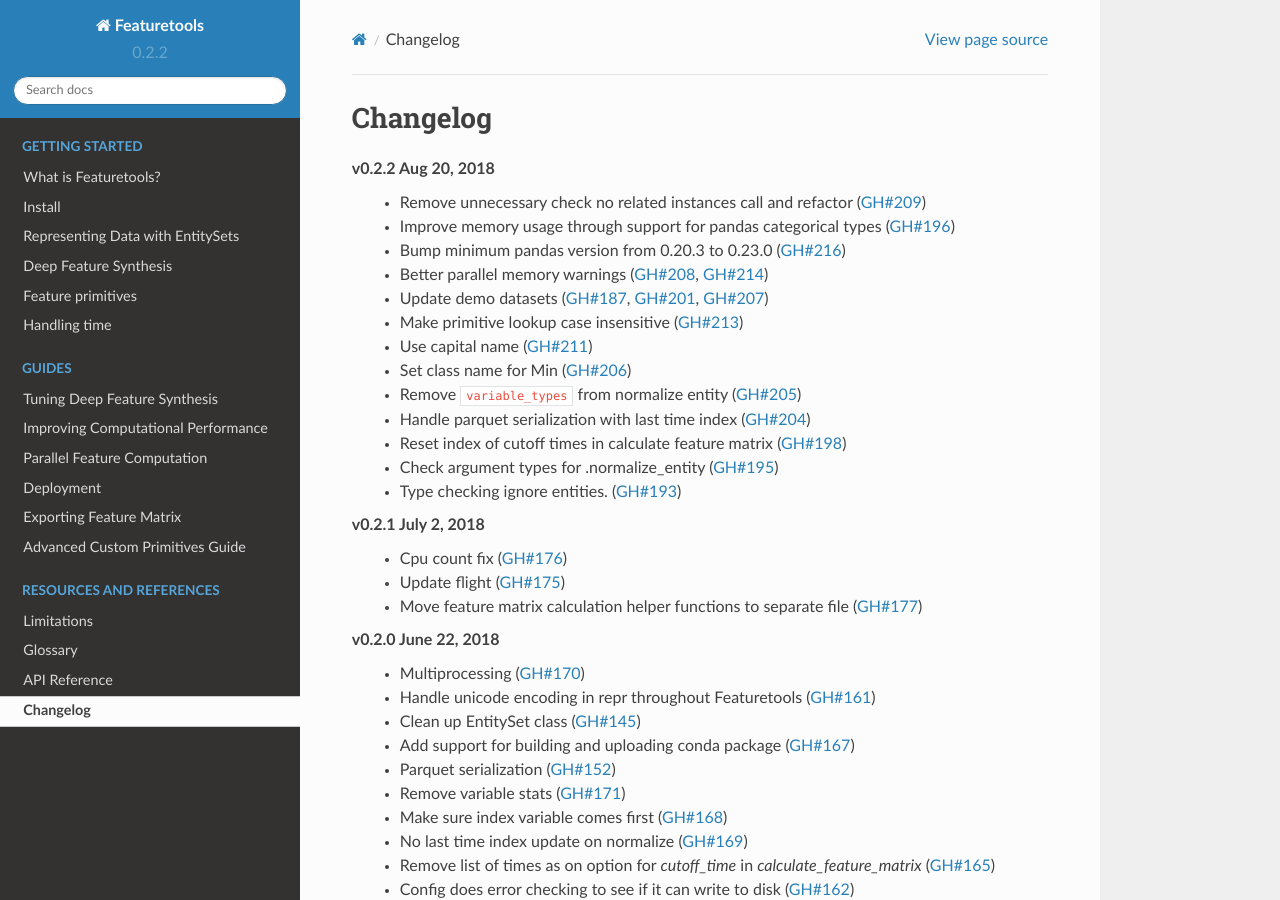
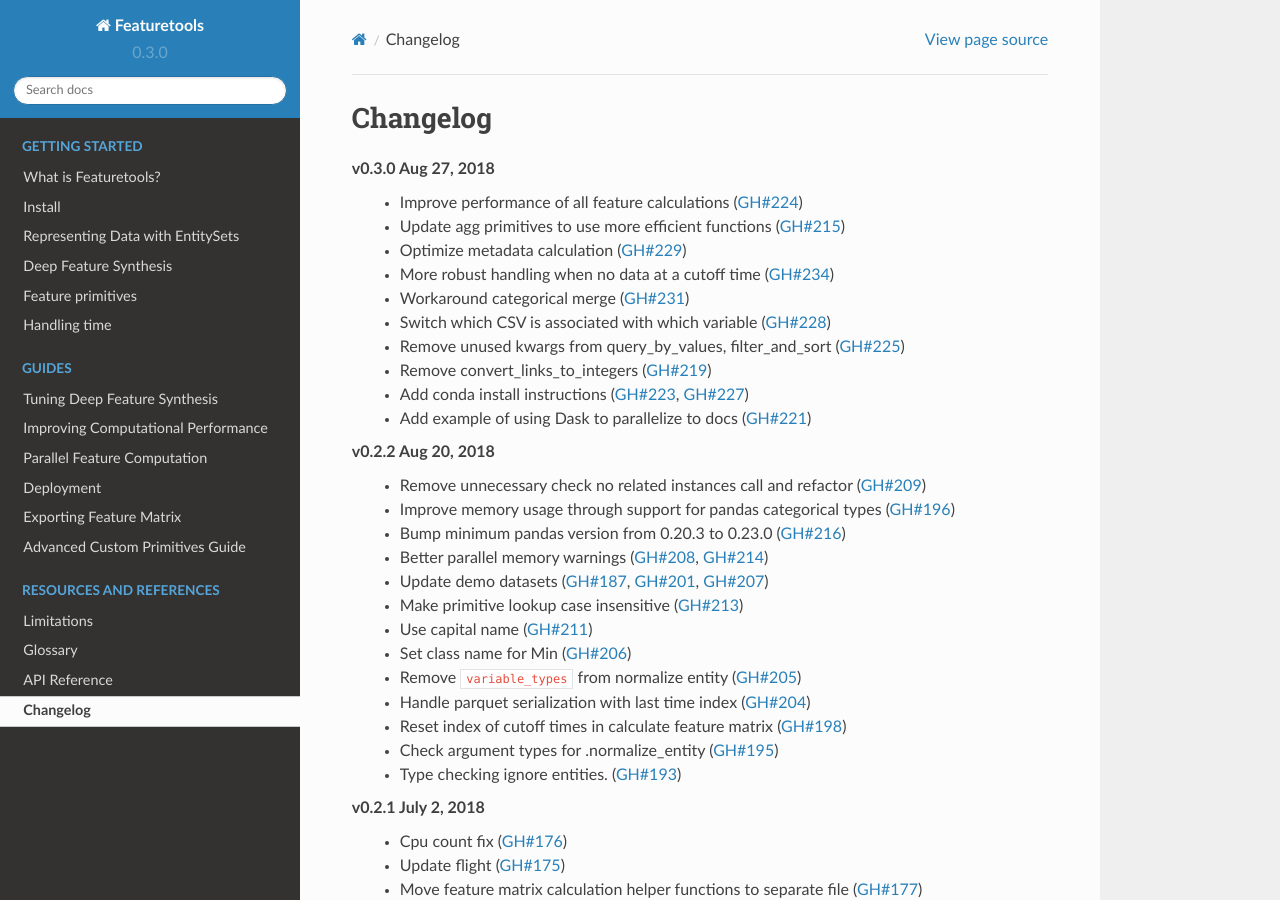
Before and after one commit to alteryx/featuretools, a Sphinx documentation site: the page built from docs/source/changelog.rst, in a window 1280 px wide and 900 px high. Built offline with Sphinx 7.4.7 and the Read the Docs theme 2.0.0, drawn with Linux system fonts in a browser that asks for light colours; comment, search, counter and statistics services are not loaded.

Commit message:
v0.3.0 (#235)
* bump version number

* update changelog

* docs fixes

* update changelog

* Update version release date

```diff
--- a/docs/source/changelog.rst
+++ b/docs/source/changelog.rst
@@ -2,6 +2,18 @@
 
 Changelog
 ---------
+**v0.3.0** Aug 27, 2018
+    * Improve performance of all feature calculations (:pr:`224`)
+    * Update agg primitives to use more efficient functions (:pr:`215`)
+    * Optimize metadata calculation (:pr:`229`)
+    * More robust handling when no data at a cutoff time (:pr:`234`)
+    * Workaround categorical merge (:pr:`231`)
+    * Switch which CSV is associated with which variable (:pr:`228`)
+    * Remove unused kwargs from query_by_values, filter_and_sort (:pr:`225`)
+    * Remove convert_links_to_integers (:pr:`219`)
+    * Add conda install instructions (:pr:`223`, :pr:`227`)
+    * Add example of using Dask to parallelize to docs  (:pr:`221`)
+
 **v0.2.2** Aug 20, 2018
     * Remove unnecessary check no related instances call and refactor (:pr:`209`)
     * Improve memory usage through support for pandas categorical types (:pr:`196`)
--- a/docs/source/guides/parallel.rst
+++ b/docs/source/guides/parallel.rst
@@ -51,5 +51,5 @@
                                      verbose=True)
 
 Parallel Computation by Partioning Data
--------------------------------
+---------------------------------------
 As an alternative to Featuretool's parallelization, the data can be partitioned and run on multiple cores or a cluster using Dask or PySpark. This approach may be necessary with a large `Entityset` because the current parallel implementation sends the entire `EntitySet` to each worker which may exhaust the worker memory. For more information on partitioning the data and using Dask, see :doc:`/guides/performance`. Dask allows Featuretools to scale to multiple cores on a single machine or multiple machines on a cluster.
--- a/docs/source/usage_tips/glossary.rst
+++ b/docs/source/usage_tips/glossary.rst
@@ -8,7 +8,7 @@
     :sorted:
 
     feature
-        A transformation of data used for machine learning.  featuretools has a custom language for defining features as described :ref:`here <feature-engineering-language>`. All features are represented by subclasses of :class:`FeatureBase`.
+        A transformation of data used for machine learning.  featuretools has a custom language for defining features as described :ref:`here <primitives>`. All features are represented by subclasses of :class:`FeatureBase`.
 
     feature engineering
         The process of transforming data into representations that are better for machine learning.
--- a/featuretools/__init__.py
+++ b/featuretools/__init__.py
@@ -12,4 +12,4 @@
 from .utils.time_utils import *
 import featuretools.demo
 
-__version__ = '0.2.2'
+__version__ = '0.3.0'
--- a/setup.py
+++ b/setup.py
@@ -15,7 +15,7 @@
 
 setup(
     name='featuretools',
-    version='0.2.2',
+    version='0.3.0',
     packages=find_packages(),
     package_data={'featuretools': ['config.yaml']},
     description='a framework for automated feature engineering',
```
